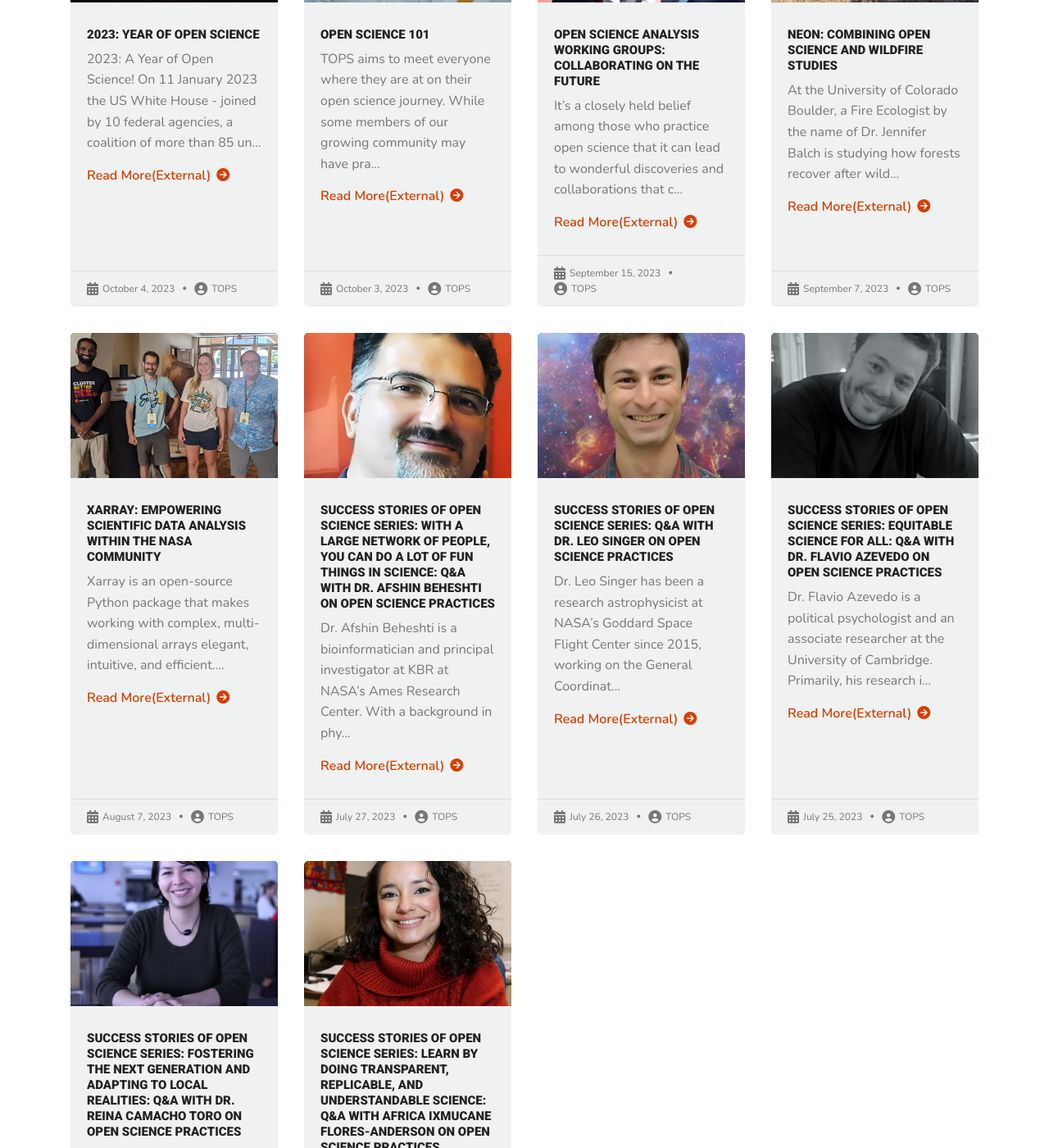
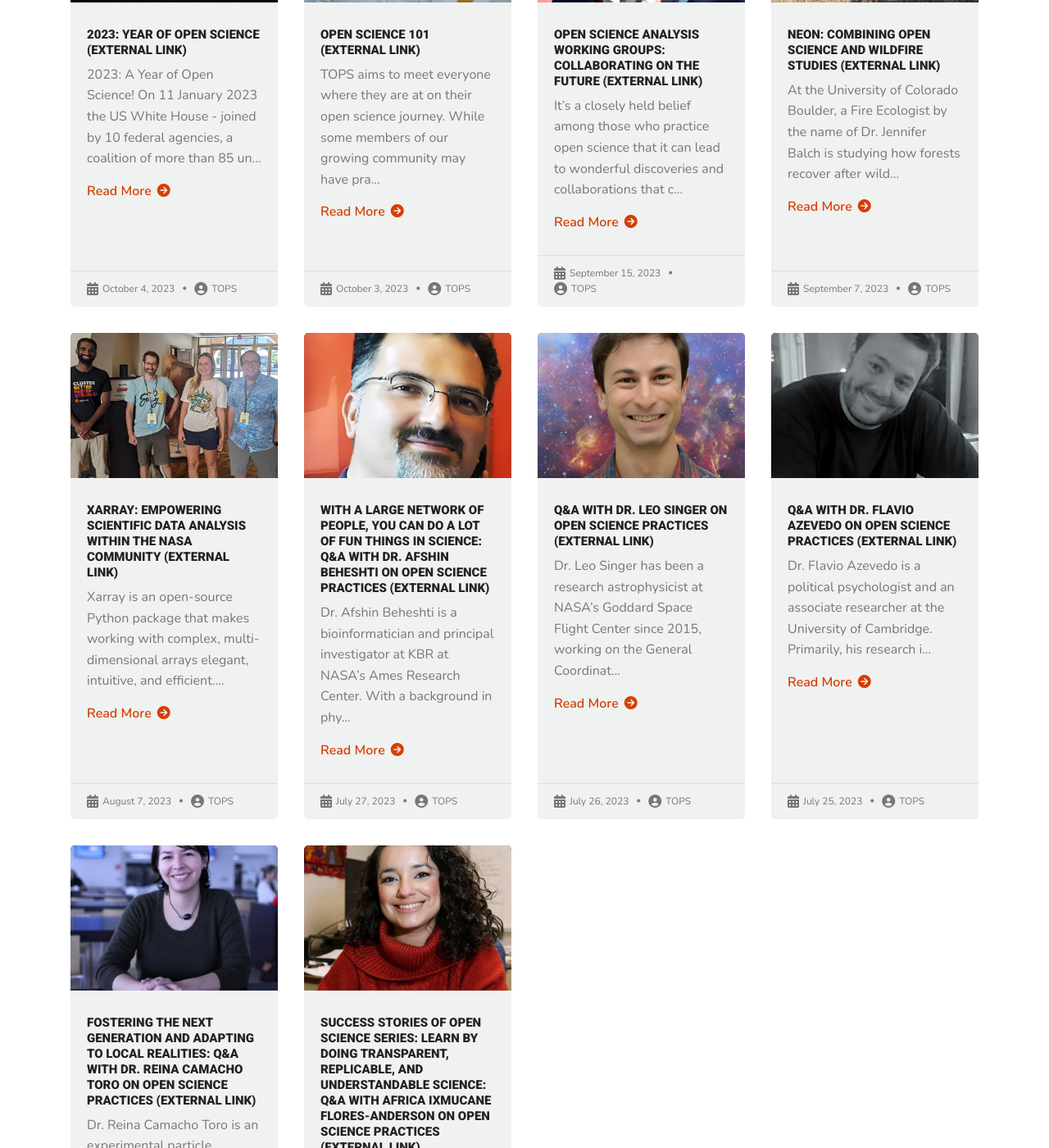
Before and after one commit to bressler1995/TOPS-Website-Front-End, a Jekyll site: the page built from pages/blog.md, in a window 1280 px wide and 1400 px high, scrolled down 1056 px. Shown: the whole window at 82% size. Built offline with Jekyll 4.4.1, drawn with Linux system fonts in a browser that asks for light colours; some of the changed text lies outside the part shown.

Commit message:
Add external text indicator instead of icon since it looks better

```diff
--- a/_includes/blog/posts.html
+++ b/_includes/blog/posts.html
@@ -16,9 +16,9 @@
                 <div class="tops_posts_post_inner">
                 <a target="{% if post.external %}_blank{% else %}_self{% endif %}" href="{% if post.external %}{{ post.external }}{% else %}{{ post.url | absolute_url }}{% endif %}" class="tops_posts_post_image"><img src="{{ site.baseurl }}/{{ post.image }}"></a>
                 <div class="tops_posts_post_content">
-                    <h3 class="mb-2">{{ post.title }}</h3>
+                    <h3 class="mb-2">{{ post.title }}{% if post.external %} (External Link){% endif %}</h3>
                     <p class="mb-3">{{ post.excerpt | strip_html | truncate:135 }}</p>
-                    <a target="{% if post.external %}_blank{% else %}_self{% endif %}" class="tops_posts_post_readmore" href="{% if post.external %}{{ post.external }}{% else %}{{ post.url | absolute_url }}{% endif %}">Read More{% if post.external %}(external){% endif %}<i class="fa-solid fa-circle-arrow-right"></i></a>
+                    <a target="{% if post.external %}_blank{% else %}_self{% endif %}" class="tops_posts_post_readmore" href="{% if post.external %}{{ post.external }}{% else %}{{ post.url | absolute_url }}{% endif %}">Read More<i class="fa-solid fa-circle-arrow-right"></i></a>
                 </div>
                 <div class="tops_posts_post_meta d-flex flex-row flex-wrap align-items-center">
                     <div class="tops_posts_post_metaitem"><i class="fa-solid fa-calendar-days"></i>{{ post.date | date: '%B %-d, %Y' }}</div>
--- a/_includes/home/posts.html
+++ b/_includes/home/posts.html
@@ -17,7 +17,7 @@
               <div class="tops_posts_post_inner">
                 <a target="{% if post.external %}_blank{% else %}_self{% endif %}" href="{% if post.external %}{{ post.external }}{% else %}{{ post.url | absolute_url }}{% endif %}" class="tops_posts_post_image"><img src="{{ site.baseurl }}/{{ post.image }}"></a>
                 <div class="tops_posts_post_content">
-                    <h3 class="mb-2">{{ post.title }}</h3>
+                    <h3 class="mb-2">{{ post.title }}{% if post.external %} (External Link){% endif %}</h3>
                     <p class="mb-3">{{ post.excerpt | strip_html | truncate:135 }}</p>
                     <a target="{% if post.external %}_blank{% else %}_self{% endif %}" class="tops_posts_post_readmore" href="{% if post.external %}{{ post.external }}{% else %}{{ post.url | absolute_url }}{% endif %}">Read More<i class="fa-solid fa-circle-arrow-right"></i></a>
                 </div>
--- a/_posts/2023-07-19-reinatoro.md
+++ b/_posts/2023-07-19-reinatoro.md
@@ -1,6 +1,6 @@
 ---
 layout: post
-title:  "Success Stories of Open Science Series: Fostering the next generation and adapting to local realities: Q&A with Dr. Reina Camacho Toro on open science practices"
+title:  "Fostering the next generation and adapting to local realities: Q&A with Dr. Reina Camacho Toro on open science practices"
 author: "TOPS"
 image: assets/img/posts/reinatoro.jpg
 external: "https://blogs.nasa.gov/transformtoopenscience/2022/07/19/success-stories-of-open-science-series-fostering-the-next-generation-and-adapting-to-local-realities-qa-with-dr-reina-camacho-toro-on-open-science-practices/"
--- a/_posts/2023-07-26-leosinger.md
+++ b/_posts/2023-07-26-leosinger.md
@@ -1,6 +1,6 @@
 ---
 layout: post
-title:  "Success Stories of Open Science Series: Q&A with Dr. Leo Singer on open science practices"
+title:  "Q&A with Dr. Leo Singer on open science practices"
 author: "TOPS"
 image: assets/img/posts/leosinger.jpg
 external: "https://blogs.nasa.gov/transformtoopenscience/2022/07/26/success-stories-of-open-science-series-qa-with-dr-leo-singer-on-open-science-practices/"
```
Also changed, not shown: _posts/2023-07-25-flavioazevedo.md (+1 -1 lines), _posts/2023-07-27-afshinbeheshti.md (+1 -1 lines).
